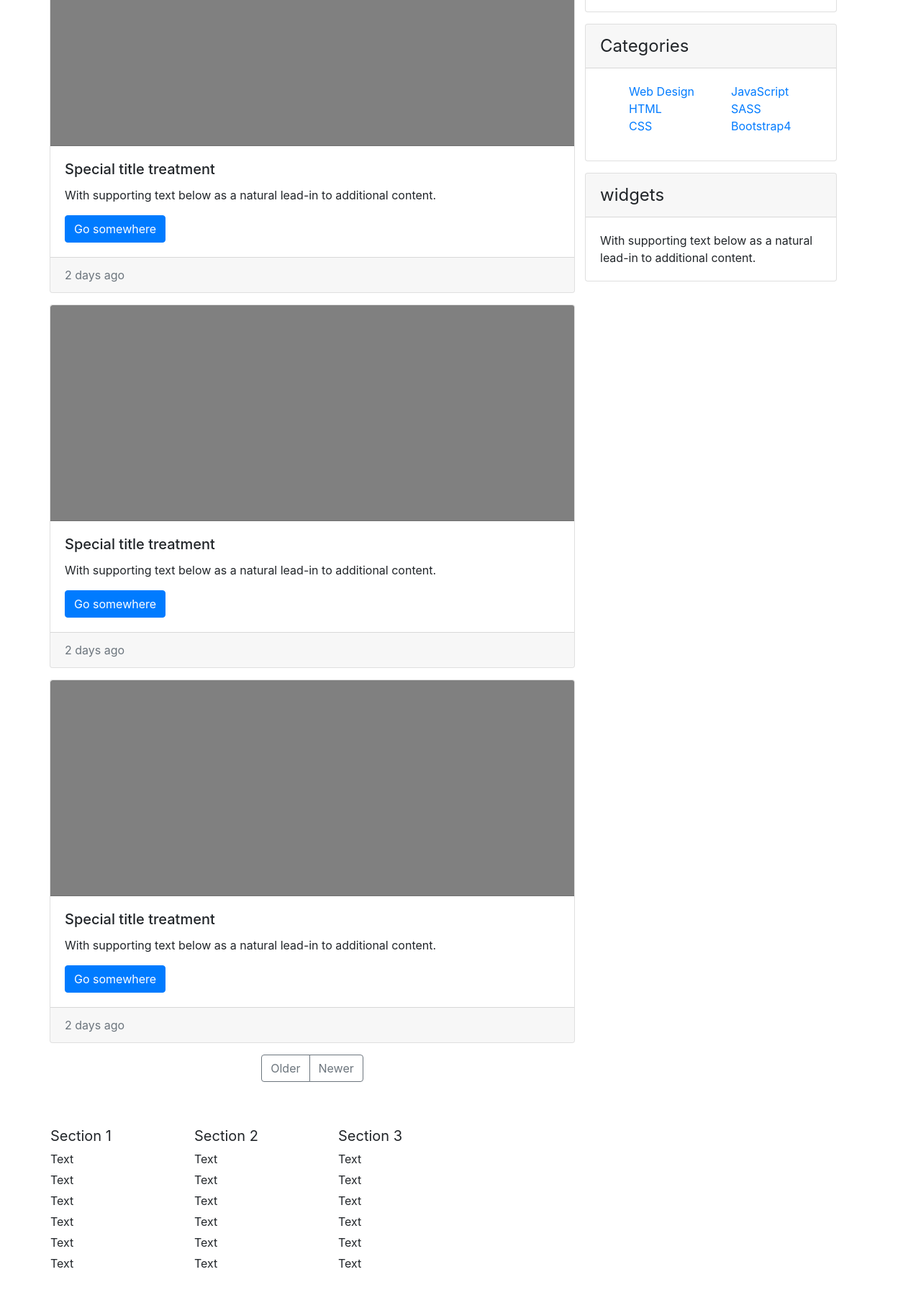
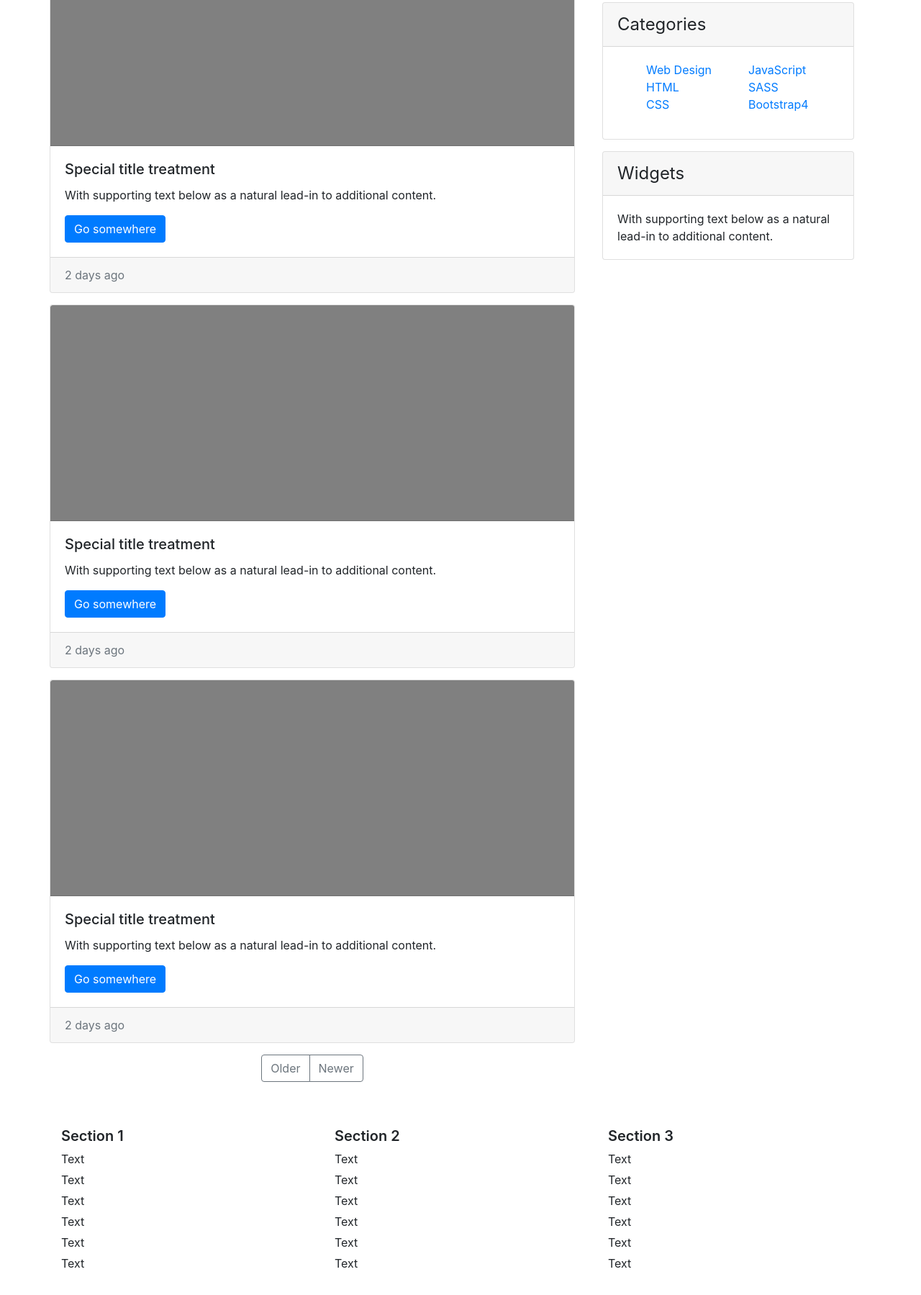
Before and after one commit to ma-gin/bs-challenge, a plain HTML site: page index.html in a window 1280 px wide. Shown: the part 2587-4386 px from the top of the page at 72% size. Before the commit the page ends 4359 px from the top, so only its background shows below. Drawn offline with nearby package versions, Linux system fonts and the light colour scheme.

Commit message:
improve ex4 input and footer

```diff
--- a/index.html
+++ b/index.html
@@ -258,6 +258,7 @@
         </div>
       </div>
     </div>
+
     <!-- Exercise 4 -->
     <div class="row mt-5 exercise4">
       <div class="col-8 mx-n3">
@@ -312,12 +313,12 @@
           </div>
         </div>
       </div>
-      <div class="col-4">
+      <div class="col-4 ml-4">
         <div class="card mt-3">
           <div class="card-header moreText">
-            Featured
+            Blog
           </div>
-          <div class="card-body">
+          <div class="card-body d-flex align-items-stretch">
             <input type="text" placeholder="Search for...">
             <a href="#" class="btn btn-secondary">Search</a>
           </div>
@@ -339,7 +340,7 @@
         </div>
         <div class="card mt-3">
           <div class="card-header moreText">
-            widgets
+            Widgets
           </div>
           <div class="card-body">
 
@@ -350,8 +351,8 @@
       </div>
     </div>
 
-    <div class="row mt-5 exercise5">
-      <div class="footer">
+    <div class="row my-5 exercise5">
+      <div class="col-md-4">
           <p class="footer-header">Section 1</p>
           <p>Text</p>
           <p>Text</p>
@@ -360,7 +361,7 @@
           <p>Text</p>
           <p>Text</p>
       </div>
-      <div class="footer">
+      <div class="col-md-4">
           <p class="footer-header">Section 2</p>
           <p>Text</p>
           <p>Text</p>
@@ -369,7 +370,7 @@
           <p>Text</p>
           <p>Text</p>
       </div>
-      <div class="footer">
+      <div class="col-md-4">
           <p class="footer-header">Section 3</p>
           <p>Text</p>
           <p>Text</p>
--- a/styles.css
+++ b/styles.css
@@ -72,6 +72,7 @@
     display: block;
     margin: 0.75rem 0;
     font-size: 1.25rem;
+    font-weight: 600;
 }
 .exercise5 p{
     margin-bottom: 5px;
```
